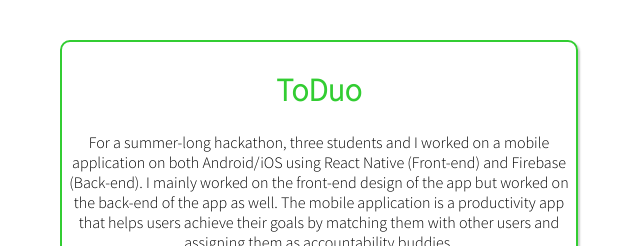
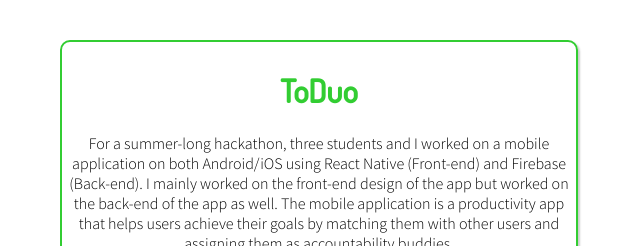
Before and after one commit to blitonjua/ToDuo, a website: page index.html in a window 1280 px wide. Shown: the top 246 px of the page, without its empty margins (321-961 px from the left). Drawn offline with Linux system fonts and the light colour scheme.

Commit message:
Update index.html

```diff
--- a/index.html
+++ b/index.html
@@ -1,6 +1,7 @@
-<head><link href="https://fonts.googleapis.com/css?family=Source+Sans+Pro:300" rel="stylesheet"></head><center>
+<head><link href="https://fonts.googleapis.com/css?family=Source+Sans+Pro:300" rel="stylesheet">
+<link href="https://fonts.googleapis.com/css2?family=Dosis:wght@500&display=swap" rel="stylesheet"></head><center>
 <div style="margin: 40 auto; max-width:500px; padding:7px;border:2px solid #32CD32;border-radius:10px;box-shadow: 2px 2px 2px #ccc;">
-<h1 style="font-family:'Source Sans Pro';color:#32CD32;font-weight:'bold'">ToDuo</h1>
+<h1 style="font-family:'Dosis';color:#32CD32;font-weight:'bold'">ToDuo</h1>
 
 <p style="font-family:'Source Sans Pro';">For a summer-long hackathon, three students and I worked on a mobile application on both Android/iOS using React Native (Front-end) and Firebase (Back-end). I mainly worked on the front-end design of the app but worked on the back-end of the app as well. The mobile application is a productivity app that helps users achieve their goals by matching them with other users and assigning them as accountability buddies.
  </p><iframe src='https://gfycat.com/ifr/ImaginativeMiniatureAsiansmallclawedotter' frameborder='0' scrolling='no' allowfullscreen width='400' height='300'></iframe>
```
